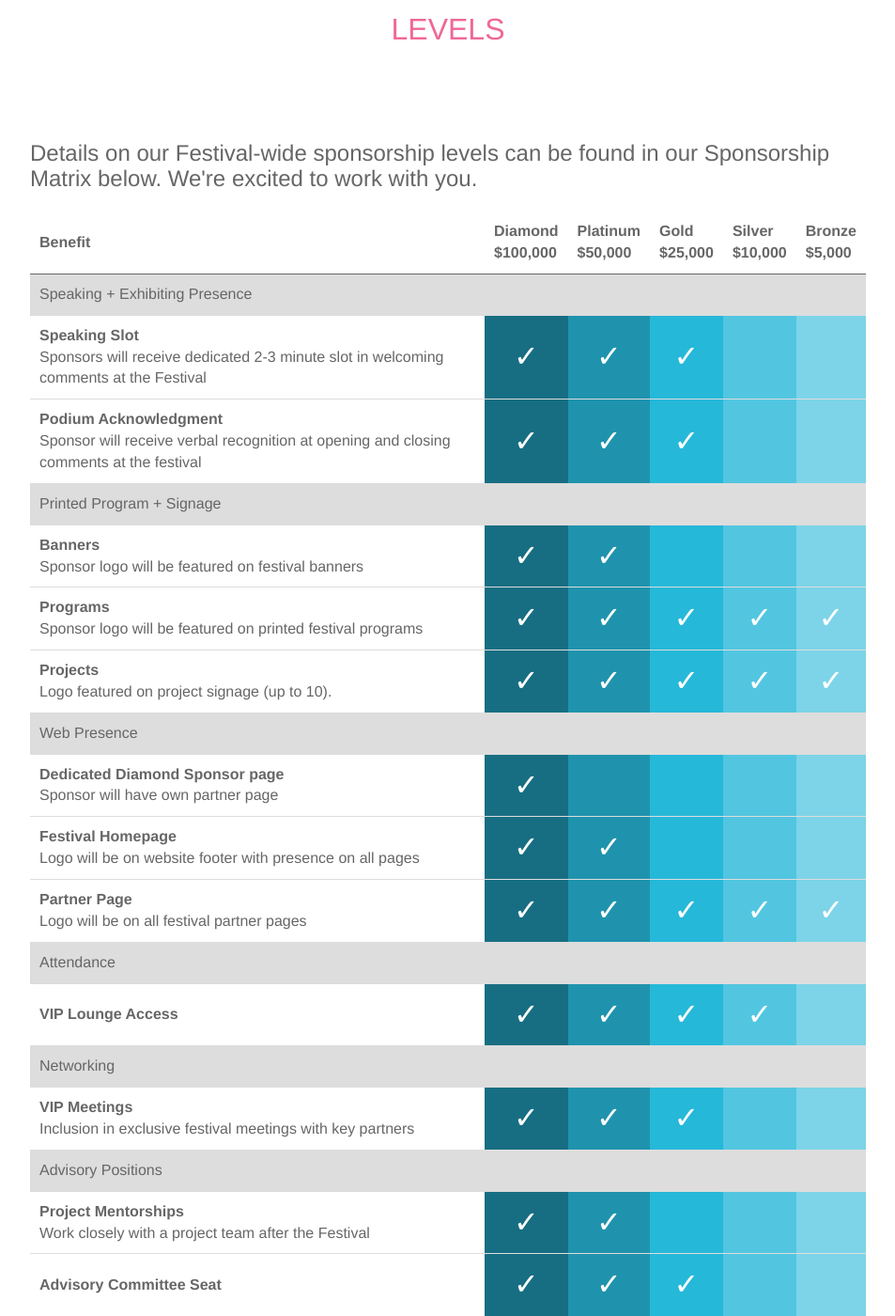
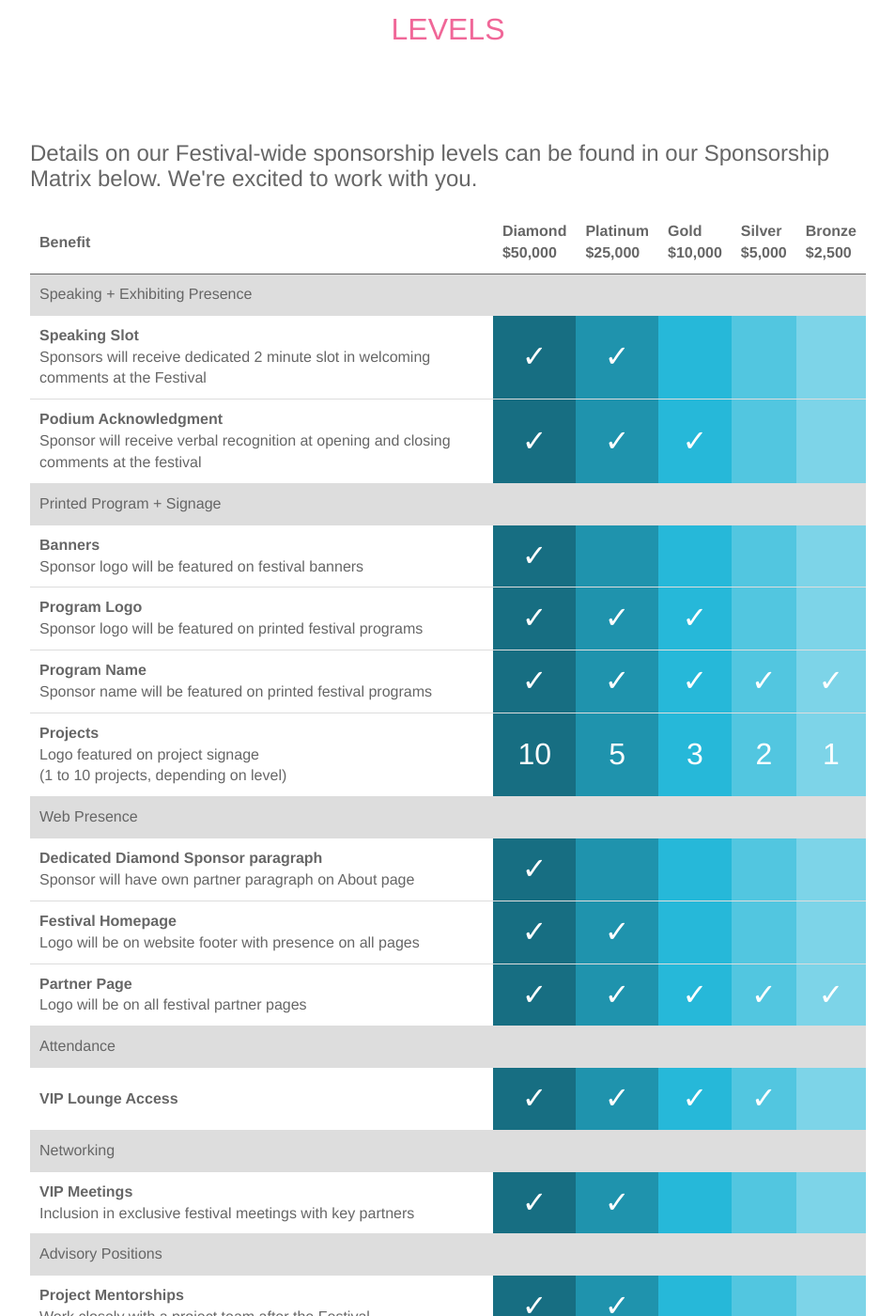
Before and after one commit to jakelevitas/market-street-proto-fest, a Jekyll site: the page built from sponsor/index.html, in a window 1280 px wide and 1400 px high, scrolled down 1568 px. Shown: the whole window at 94% size, without its empty margins (163-1116 px from the left). Built offline with Jekyll 4.4.1, drawn with Linux system fonts in a browser that asks for light colours; nearby versions of some CDN libraries; some of the changed text lies outside the part shown.

Commit message:
sponsor updates

```diff
--- a/sponsor/index.html
+++ b/sponsor/index.html
@@ -48,11 +48,11 @@ lead: <br>Join us in prototyping the future of Market Street.<br><br>Your suppor
       <table class="sponsortable">
         <tr>
           <td class="headerrow">Benefit</td>
-          <td class="headerrow">Diamond<br>$100,000</td>
-          <td class="headerrow">Platinum<br>$50,000</td>
-          <td class="headerrow">Gold<br>$25,000</td>
-          <td class="headerrow">Silver<br>$10,000</td>
-          <td class="headerrow">Bronze<br>$5,000</td>
+          <td class="headerrow">Diamond<br>$50,000</td>
+          <td class="headerrow">Platinum<br>$25,000</td>
+          <td class="headerrow">Gold<br>$10,000</td>
+          <td class="headerrow">Silver<br>$5,000</td>
+          <td class="headerrow">Bronze<br>$2,500</td>
         </tr>
 
         <tr>
@@ -66,11 +66,11 @@ lead: <br>Join us in prototyping the future of Market Street.<br><br>Your suppor
 
         <tr>
           <td class="benefit">
-            <strong>Speaking Slot</strong><br>Sponsors will receive dedicated 2-3 minute slot in welcoming comments at the Festival
+            <strong>Speaking Slot</strong><br>Sponsors will receive dedicated 2 minute slot in welcoming comments at the Festival
           </td>
           <td class="diamond">&#x2713;</td>
           <td class="platinum">&#x2713;</td>
-          <td class="gold">&#x2713;</td>
+          <td class="gold"></td>
           <td class="silver"></td>
           <td class="bronze"></td>
         </tr>
@@ -100,7 +100,7 @@ lead: <br>Join us in prototyping the future of Market Street.<br><br>Your suppor
             <strong>Banners</strong><br>Sponsor logo will be featured on festival banners
           </td>
           <td class="diamond">&#x2713;</td>
-          <td class="platinum">&#x2713;</td>
+          <td class="platinum"></td>
           <td class="gold"></td>
           <td class="silver"></td>
           <td class="bronze"></td>
@@ -108,7 +108,18 @@ lead: <br>Join us in prototyping the future of Market Street.<br><br>Your suppor
 
         <tr>
           <td class="benefit">
-            <strong>Programs</strong><br>Sponsor logo will be featured on printed festival programs
+            <strong>Program Logo</strong><br>Sponsor logo will be featured on printed festival programs
+          </td>
+          <td class="diamond">&#x2713;</td>
+          <td class="platinum">&#x2713;</td>
+          <td class="gold">&#x2713;</td>
+          <td class="silver"></td>
+          <td class="bronze"></td>
+        </tr>
+
+        <tr>
+          <td class="benefit">
+            <strong>Program Name</strong><br>Sponsor name will be featured on printed festival programs
           </td>
           <td class="diamond">&#x2713;</td>
           <td class="platinum">&#x2713;</td>
@@ -119,13 +130,13 @@ lead: <br>Join us in prototyping the future of Market Street.<br><br>Your suppor
 
         <tr>
           <td class="benefit">
-            <strong>Projects</strong><br>Logo featured on project signage (up to 10).
+            <strong>Projects</strong><br>Logo featured on project signage<br>(1 to 10 projects, depending on level)
           </td>
-          <td class="diamond">&#x2713;</td>
-          <td class="platinum">&#x2713;</td>
-          <td class="gold">&#x2713;</td>
-          <td class="silver">&#x2713;</td>
-          <td class="bronze">&#x2713;</td>
+          <td class="diamond">10</td>
+          <td class="platinum">5</td>
+          <td class="gold">3</td>
+          <td class="silver">2</td>
+          <td class="bronze">1</td>
         </tr>
 
         <tr>
@@ -139,7 +150,7 @@ lead: <br>Join us in prototyping the future of Market Street.<br><br>Your suppor
 
          <tr>
           <td class="benefit">
-            <strong>Dedicated Diamond Sponsor page</strong><br>Sponsor will have own partner page
+            <strong>Dedicated Diamond Sponsor paragraph</strong><br>Sponsor will have own partner paragraph on About page
           </td>
           <td class="diamond">&#x2713;</td>
           <td class="platinum"></td>
@@ -205,7 +216,7 @@ lead: <br>Join us in prototyping the future of Market Street.<br><br>Your suppor
           </td>
           <td class="diamond">&#x2713;</td>
           <td class="platinum">&#x2713;</td>
-          <td class="gold">&#x2713;</td>
+          <td class="gold"></td>
           <td class="silver"></td>
           <td class="bronze"></td>
         </tr>
@@ -332,15 +343,16 @@ lead: <br>Join us in prototyping the future of Market Street.<br><br>Your suppor
       <div class="col-md-4">
         <h2>District Sponsor</h2>
         <h3>$25,000</h3>
+        5 available
       </div>
       <div class="col-md-8">
         <br>Each Festival District is led by 1) a cohort of community leaders and 2) a local design leader to guide their District’s projects through design, fabrication, and installation on Market Street in October. As a District Sponsor, you will be have the opportunity to engage directly with one of the five Festival Districts and its project teams along Market Street. Your support will be seen by hundreds of thousands of festival participants and online followers of the Festival.
         <br><br>
         <ul>
-          <li>Logo on all zone teams signage during the festival</li>
+          <li>Logo on all District teams signage during the festival</li>
           <li>10 tickets to Preview Night of all the projects</li>
           <li>Receive team updates and participate with feedback sessions as the project evolves</li>
-          <li>Festival recognition of Zone Sponsor alongside Zone Captain</li>
+          <li>Festival recognition of District Sponsor alongside Zone Captain</li>
           <li>See Sponsorship Matrix for additional Festival benefits</li>
         </ul>
       </div>
```
Also changed, not shown: other parts of sponsor/index.html (+2 -0 lines).
